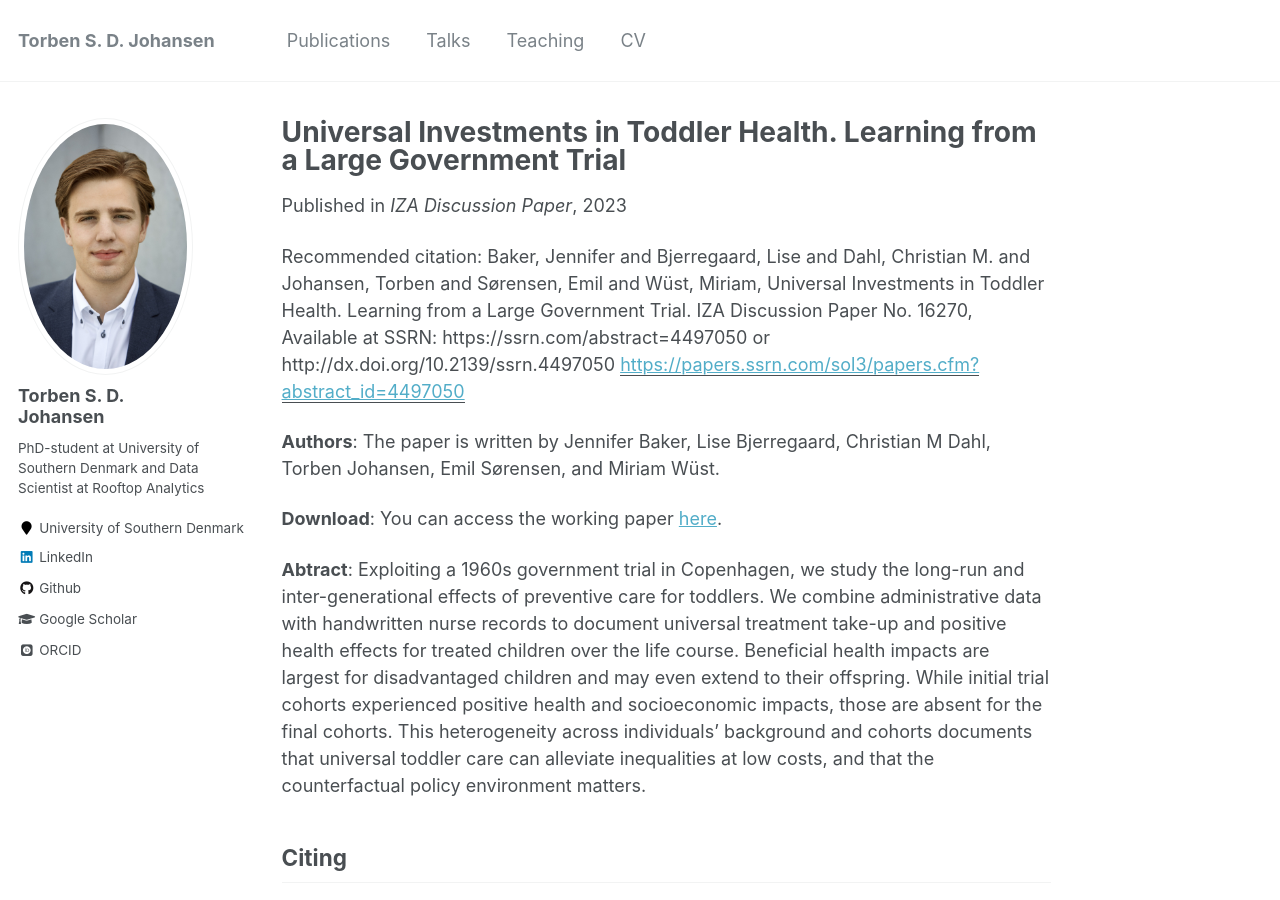
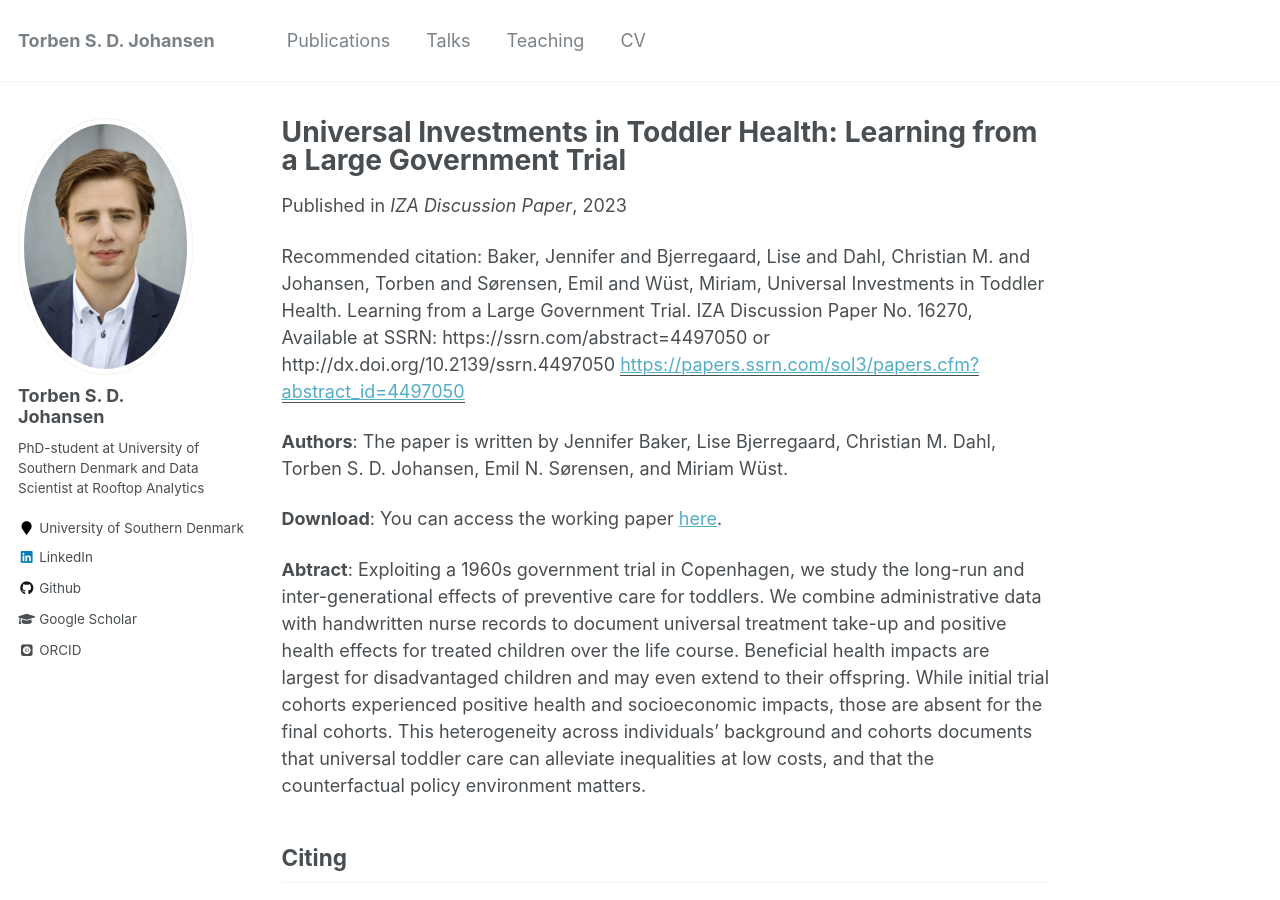
Before and after one commit to TorbenSDJohansen/TorbenSDJohansen.github.io, a Jekyll site: the page built from _publications/wp/cihvr-trial.md, in a window 1280 px wide and 900 px high. Built offline with Jekyll 4.4.1, drawn with Linux system fonts in a browser that asks for light colours; some web fonts are replaced.

```diff
--- a/_publications/wp/cihvr-trial.md
+++ b/_publications/wp/cihvr-trial.md
@@ -1,5 +1,5 @@
 ---
-title: "Universal Investments in Toddler Health. Learning from a Large Government Trial"
+title: "Universal Investments in Toddler Health: Learning from a Large Government Trial"
 collection: publications.published
 permalink: /publication/cihvr-trial
 excerpt: ''
@@ -11,7 +11,7 @@ citation: 'Baker, Jennifer and Bjerregaard, Lise and Dahl, Christian M. and Joha
 ---
 
 **Authors**:
-The paper is written by Jennifer Baker, Lise Bjerregaard, Christian M Dahl, Torben Johansen, Emil Sørensen, and Miriam Wüst.
+The paper is written by Jennifer Baker, Lise Bjerregaard, Christian M. Dahl, Torben S. D. Johansen, Emil N. Sørensen, and Miriam Wüst.
 
 **Download**:
 You can access the working paper [here](https://academic.oup.com/ije/advance-article-abstract/doi/10.1093/ije/dyad096/7219285).
```
